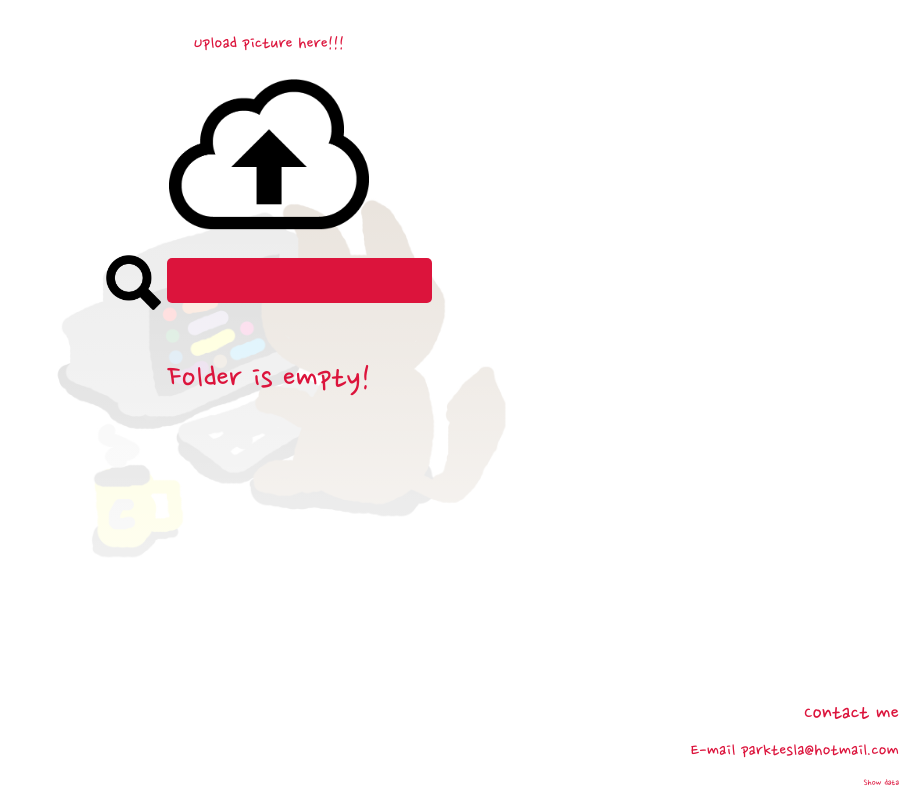
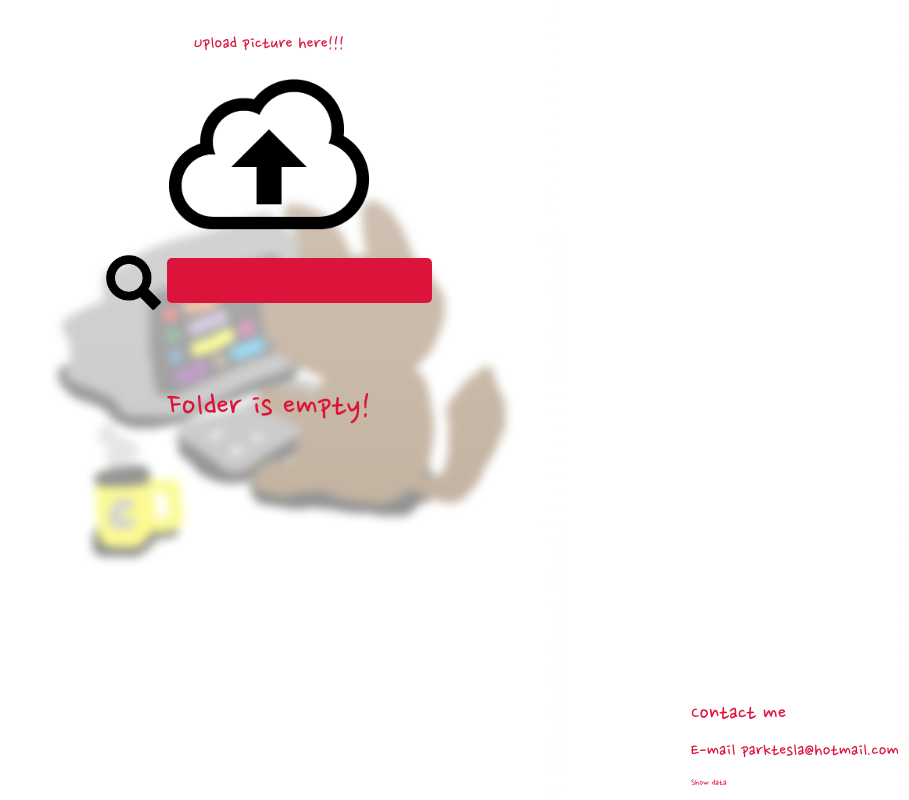
Before and after one commit to parkchutiphong/upload, a PHP site: page / in a window 1280 px wide. Shown: the whole page, without its empty margins (371-1280 px from the left). Run offline with PHP 8.4, Linux system fonts and the light colour scheme; data that the repository does not hold is empty; some libraries are stand-ins or nearby versions.

Commit message:
new background

```diff
--- a/confirm.php
+++ b/confirm.php
@@ -60,7 +60,7 @@ $cutname = $_GET['cutname'];
         if ($type == "jpg" || $type == "jpeg" || $type == "png" || $type == "gif" || $type == "bmp") {
           echo "<div class='polaroid'><img src='upload/".$_GET["filename"]."' style='height: auto; width: 100%;' alt='".$_GET["filename"]."' class='img-responsive'></div>";
         } else {
-          echo "<center><img src='pic/new_page_icon.jpg' style='height: auto; width: 100px' alt='$filename'>&nbsp;<font color='black' size='3'><b>$type&nbsp;File</b></font></center>";
+          echo "<br><div style=\"text-align: center; widht: 100%;\"><img src='pic/new_page_icon.jpg' style='height: auto; width: 100px' alt='$filename'>&nbsp;<font color='black' size='3'><b>$type&nbsp;File</b></font></div>";
         }
         ?>
       </div>
--- a/css/style.css
+++ b/css/style.css
@@ -1,3 +1,6 @@
+/* google font */
+@import "https://fonts.googleapis.com/css?family=Nanum+Pen+Script";
+
 body {
 	/* font-family: Comic sans MS; */
 	font-family: 'Nanum Pen Script', cursive;
@@ -6,27 +9,42 @@ body {
 	background-color: #ffffff;
 	padding: 20px 20px;
 
-	background: linear-gradient(
+	/* background: linear-gradient(
 		rgba(255, 255, 255, 0.8),
 		rgba(255, 255, 255, 1)
-		), url('../pic/dogc.jpg');
+		), url('../pic/dogc.jpg'); */
 
 	/* background-image: url('../pic/dogc.jpg'); */
-	background-size: auto 100%;
+	/* background-size: auto 100%;
 	background-repeat: no-repeat;
 	background-attachment: fixed;
-	background-position: center;
+	background-position: center; */
 }
 
+.bg-img {
+	background: linear-gradient(
+		rgba(255, 255, 255, .7),
+		rgba(255, 255, 255, .5)
+		), url(../pic/dogc.jpg) no-repeat center;
+
+	position: fixed;
+	filter: blur(5px);
+	z-index: -1;
+	left: 0px;
+	top: 0px;
+	height: 100%;
+	width: 100%;
+	background-size: auto 100%;
+}
 
 .blur {-webkit-filter: blur(4px);filter: blur(4px);}
 
 /* for footer */
 .footer {
 	position: fixed;
-  	bottom: 0px;
+	bottom: 0px;
 	right: 10px;
-	text-align: right;
+	text-align: left;
 }
 
 /* confirm delete link */
--- a/index.php
+++ b/index.php
@@ -16,18 +16,8 @@ include("showfile.php");
 	<link rel="icon" href="pic/upload.png" type="image/x-icon">
 	<link rel="shortcut icon" href="pic/upload.png" type="image/x-icon">
 
-	<!-- my java script -->
-	<script src="js/image_script.js"></script>
-
-	<!-- jQuery library -->
-	<script src="https://ajax.googleapis.com/ajax/libs/jquery/3.2.1/jquery.min.js"></script>
-
 	<!-- Latest compiled and minified CSS -->
 	<link rel="stylesheet" href="https://maxcdn.bootstrapcdn.com/bootstrap/3.3.7/css/bootstrap.min.css">
-
-	<!-- Latest compiled JavaScript -->
-	<script src="https://maxcdn.bootstrapcdn.com/bootstrap/3.3.7/js/bootstrap.min.js"></script>
-
 
 	<!-- animate css -->
 	<link rel="stylesheet" href="https://cdnjs.cloudflare.com/ajax/libs/animate.css/3.5.2/animate.min.css">
@@ -37,46 +27,13 @@ include("showfile.php");
 	<link href="css/image_style.css" rel="stylesheet">
 
 	<!-- google font -->
-	<link href="https://fonts.googleapis.com/css?family=Nanum+Pen+Script" rel="stylesheet">
-
-	<script>
-				// for upload event
-				function funevenupload() {
-					document.getElementById("divupload").style.pointerEvents = "none";
-					document.getElementById("uppic").style.display = "none";
-					document.getElementById("picloader").style.display = "block";
-					document.getElementById("msgToUser").innerHTML = "Uploading...<br>Please wait";
-					document.getElementById("uploadbutton").click();
-				}
-
-					$(document).ready(function(){
-						// animate mouser over upload button
-						$("#uppic").mouseover(function(){
-							$("#uppic").addClass("animated rubberBand");
-						});
-						$("#uppic").mouseout(function(){
-							$("#uppic").removeClass("animated rubberBand");
-						});
-
-						// search function
-						$("#searchfilename").keyup(function(){
-							$.ajax({
-								url: "search.php",
-								type: "post",
-								data: {"keyword": $(this).val()},
-								success: function (response) {
-									$("#data_table").html(response);
-								}
-							});
-						});
-
-					}); // close jquery
-
-	</script>
-
+	<!-- <link href="https://fonts.googleapis.com/css?family=Nanum+Pen+Script" rel="stylesheet"> -->
 
 </head>
 <body>
+	<!-- for blur background picture -->
+	<div class="bg-img"></div>
+
 	<!-- fadeIn -->
 	<div class="elementToFadeIn">
 
@@ -108,7 +65,7 @@ include("showfile.php");
 					<label style="cursor: pointer;">
 						<input type="file" name="file1[]" multiple style="display: none;" onchange="funevenupload();" accept="image/*">
 						<img src="pic/upload.png" style="height: auto; width: 200px;" id="uppic">
-						<center><div id="picloader" class="loader"></div></center>
+						<br><div style="text-align: center; widht: 100%;"><div id="picloader" class="loader"></div></div>
 					</label>
 				</div>
 				<!-- upload button -->
@@ -163,6 +120,49 @@ include("showfile.php");
   <div id="caption" class="caption"></div>
 </div>
 
+<!-- ------------------------------------------------------------------------------- -->
+<!-- my java script -->
+<script src="js/image_script.js"></script>
+<!-- jQuery library -->
+<script src="https://ajax.googleapis.com/ajax/libs/jquery/3.2.1/jquery.min.js"></script>
+<!-- Latest compiled JavaScript -->
+<script src="https://maxcdn.bootstrapcdn.com/bootstrap/3.3.7/js/bootstrap.min.js"></script>
+<script>
+			// for upload event
+			function funevenupload() {
+				document.getElementById("divupload").style.pointerEvents = "none";
+				document.getElementById("uppic").style.display = "none";
+				document.getElementById("picloader").style.display = "block";
+				document.getElementById("msgToUser").innerHTML = "Uploading...<br>Please wait";
+				document.getElementById("uploadbutton").click();
+			}
+
+				$(document).ready(function(){
+					// animate mouser over upload button
+					$("#uppic").mouseover(function(){
+						$("#uppic").addClass("animated rubberBand");
+					});
+					$("#uppic").mouseout(function(){
+						$("#uppic").removeClass("animated rubberBand");
+					});
+
+					// search function
+					$("#searchfilename").keyup(function(){
+						$.ajax({
+							url: "search.php",
+							type: "post",
+							data: {"keyword": $(this).val()},
+							success: function (response) {
+								$("#data_table").html(response);
+							}
+						});
+					});
+
+				}); // close jquery
+
+</script>
+<!-- ------------------------------------------------------------------------------- -->
+
 </body>
 </html>
 <?php
--- a/search.php
+++ b/search.php
@@ -17,7 +17,7 @@ $sql = "SELECT *
 $rs = mysqli_query($con, $sql);
 // check data is not empty
 if (mysqli_num_rows($rs) == 0) {
-	echo "<center><h1>No files found!</h1></center>";
+	echo "<br><div style=\"text-align: center; widht: 100%;\"><h1>No files found!</h1></div>";
 } else {
 	showFile($rs);
 }
--- a/showfile.php
+++ b/showfile.php
@@ -4,7 +4,7 @@ function showFile($rs) {
 
   // check data is not empty
   if (mysqli_num_rows($rs) == 0) {
-    echo "<center><h1>Folder is empty!</h1></center>";
+    echo "<br><div style=\"text-align: center; width: 100%\"><h1>Folder is empty!</h1></div>";
   } else {
 
     echo "<div class='row'>";
```
Also changed, not shown: upload.php (+19 -6 lines).
